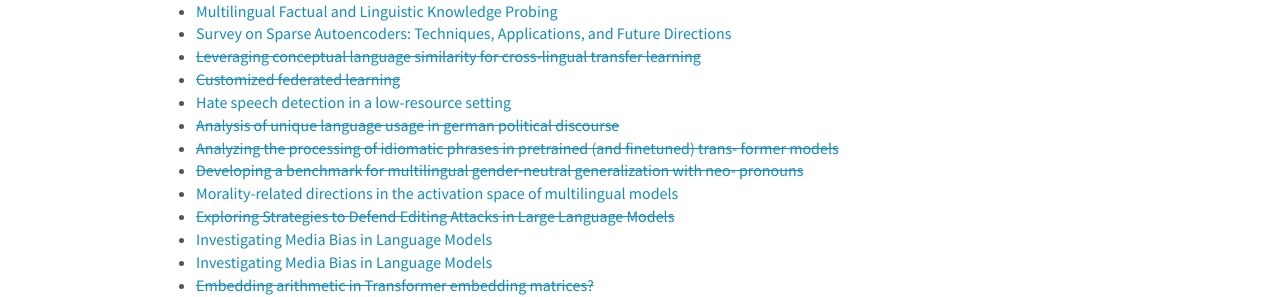
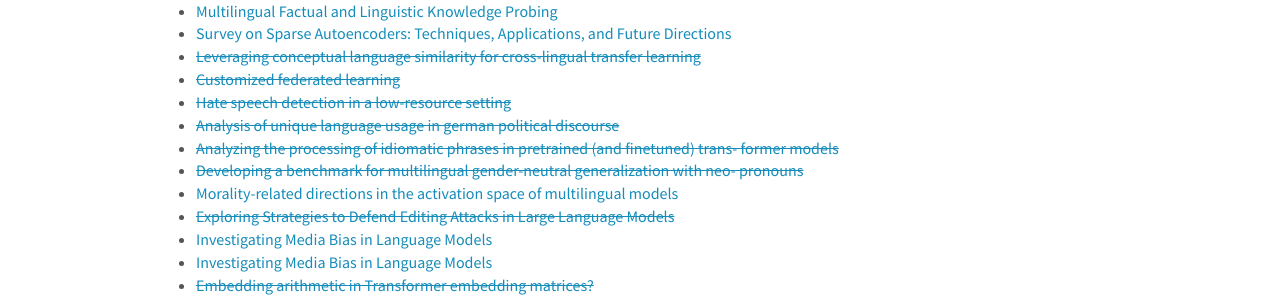
Before and after one commit to cisnlp/cisnlp.github.io, a Jekyll site: the page built from _pages/openings.md, in a window 1280 px wide. Shown: the part 599-896 px from the top of the page. Built offline with Jekyll 4.4.1, drawn with Linux system fonts in a browser that asks for light colours; nearby versions of some CDN libraries; comment, search, counter and statistics services are not loaded.

```diff
--- a/_pages/openings.md
+++ b/_pages/openings.md
@@ -31,7 +31,7 @@ Presently we have open BSc/MSc thesis positions in the following areas. Kindly a
 - [Survey on Sparse Autoencoders: Techniques, Applications, and Future Directions]({{ site.baseurl }}/thesis_proposals/2025/Dawar-2025-Project-2.pdf)
 - [~~Leveraging conceptual language similarity for cross-lingual transfer learning~~]({{ site.baseurl }}/thesis_proposals/2025/Haotian-2025-Project-1.pdf)
 - [~~Customized federated learning~~]({{ site.baseurl }}/thesis_proposals/2025/Haotian-2025-Project-2.pdf)
-- [Hate speech detection in a low-resource setting]({{ site.baseurl }}/thesis_proposals/2025/Haotian-2025-Project-3.pdf)
+- [~~Hate speech detection in a low-resource setting~~]({{ site.baseurl }}/thesis_proposals/2025/Haotian-2025-Project-3.pdf)
 - [~~Analysis of unique language usage in german political discourse~~]({{ site.baseurl }}/thesis_proposals/2025/Lea-2025-Project-1.pdf)
 - [~~Analyzing the processing of idiomatic phrases in pretrained (and finetuned) trans- former models~~]({{ site.baseurl }}/thesis_proposals/2025/Lea-2025-Project-2.pdf)
 - [~~Developing a benchmark for multilingual gender-neutral generalization with neo- pronouns~~]({{ site.baseurl }}/thesis_proposals/2025/Leonor-2025-Project-1.pdf)
```
